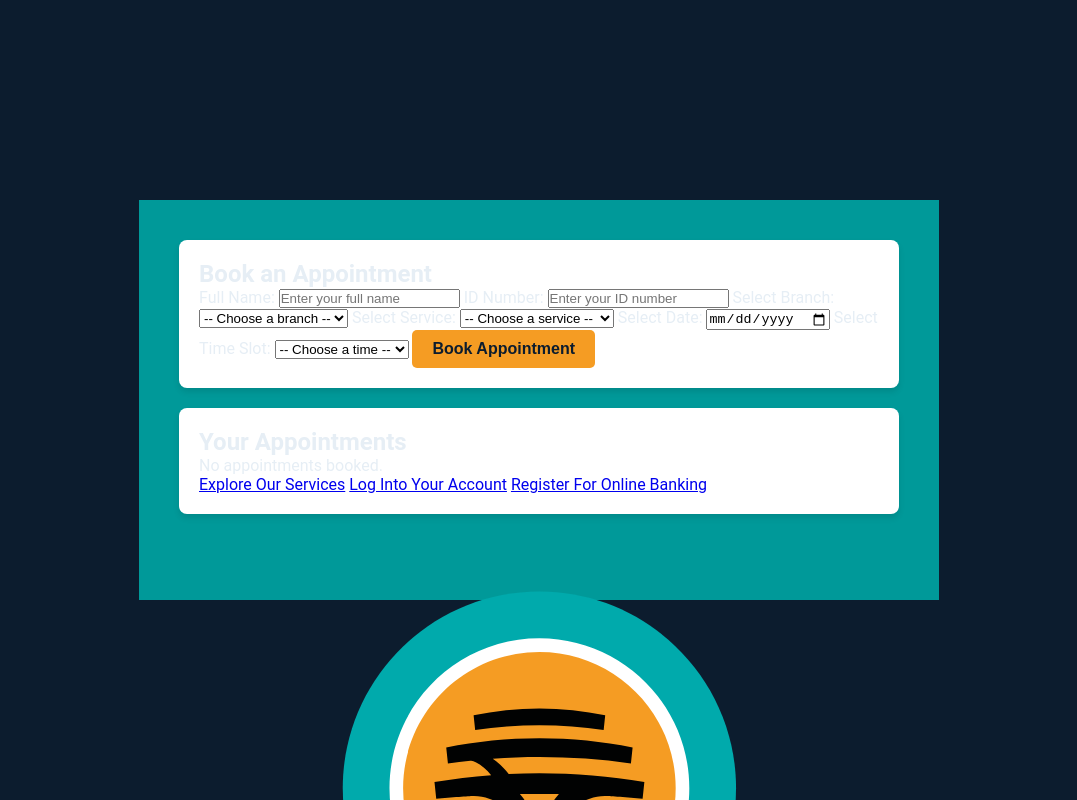
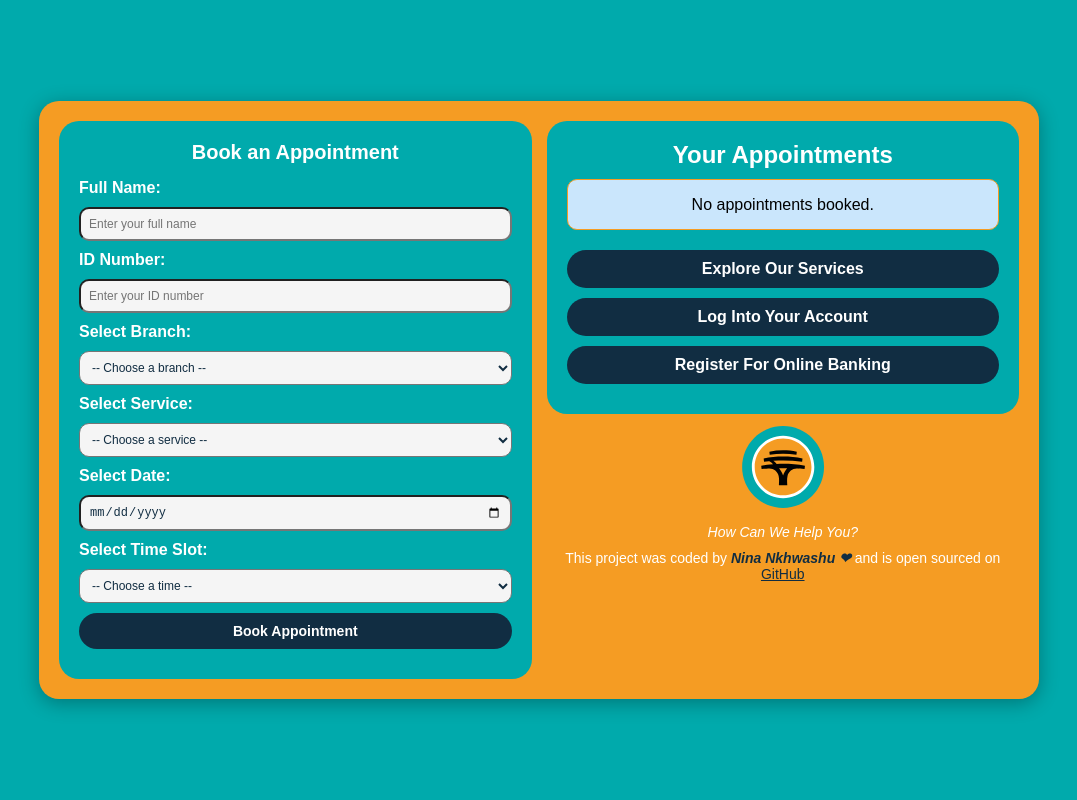
Before and after one commit to ninankhwashu/bank-appointment-online-booking, a plain HTML site: page index.html in a window 1280 px wide. Both pictures are taken after a click on the button "Get started". Shown: the top 800 px of the page, without its empty margins (101-1178 px from the left). Drawn offline with Linux system fonts and the light colour scheme.

Commit message:
Update styles.css

```diff
--- a/src/styles.css
+++ b/src/styles.css
@@ -5,13 +5,13 @@
 }
 
 body {
-  font-family: "Roboto", serif;
-  background-color: #0c1c2e;
+  font-family: "Arial", sans-serif;
+  background-color: #00aaac;
   color: #e6eef5;
-  height: 100vh;
   display: flex;
   justify-content: center;
   align-items: center;
+  height: 100vh;
 }
 
 .hidden {
@@ -23,8 +23,9 @@ body {
 }
 
 h1 {
-  font-size: 24px;
+  font-size: 30px;
   margin-bottom: 20px;
+  color: #ffffff;
 }
 
 .logo-container {
@@ -36,8 +37,8 @@ h1 {
 
 .logo-circle {
   position: relative;
-  width: 150px;
-  height: 150px;
+  width: 200px;
+  height: 200px;
   background-color: black;
   border-radius: 50%;
   display: flex;
@@ -80,47 +81,173 @@ button {
   background-color: #f59c23;
   color: #0c1c2e;
   font-weight: bold;
-  padding: 10px 20px;
+  padding: 10px 25px;
   border: none;
-  border-radius: 5px;
+  border-radius: 20px;
   cursor: pointer;
-  font-size: 16px;
+  font-size: 20px;
   transition: all 0.3s ease;
 }
 
 button:hover {
-  background-color: #009999;
+  background-color: #cae6fc;
+  color: #000000;
 }
 
-.container {
-  background-color: #009999;
-  width: 800px;
-  height: 400px;
-  margin: 20px auto;
-  padding: 40px;
+.main-content {
+  background-color: #f59c23;
+  width: 80%;
+  max-width: 1000px;
+  max-height: 600px;
+  padding: 20px;
+  border-radius: 20px;
+  box-shadow: 0 4px 20px rgba(0, 0, 0, 0.3);
 }
 
-.card {
-  background: #ffffff;
-  border-radius: 8px;
-  padding: 20px;
-  margin-bottom: 20px;
-  box-shadow: 0 4px 6px rgba(0, 0, 0, 0.1);
+.content-layout {
+  display: flex;
+  gap: 15px;
 }
 
-footer {
-  text-align: center;
-  padding: 20px;
-  background-color: #333333;
-  color: #ffffff;
-  margin-top: 20px;
+.booking-section {
+  flex: 1;
 }
 
-footer a {
-  color: #00a8e0;
-  text-decoration: none;
+.booking-form {
+  background-color: #00aaac;
+  border-radius: 20px;
+  padding: 20px;
 }
 
-footer a:hover {
-  text-decoration: underline;
+.booking-form h2 {
+  text-align: center;
+  color: #ffffff;
+  font-size: 20px;
+  margin-bottom: 15px;
 }
+
+form label {
+  color: #ffffff;
+  font-weight: bold;
+  margin-bottom: 10px;
+  display: block;
+}
+
+form input,
+form select,
+form button {
+  padding: 8px;
+  font-size: 14px;
+  margin-bottom: 10px;
+  width: 100%;
+  padding: 8px;
+  font-size: 12px;
+  margin-bottom: 10px;
+  border-radius: 10px;
+
+  background-color: #f5f5f5;
+  color: #112d42;
+}
+
+.submit-appointment {
+  border: none;
+}
+
+form input:focus,
+form select:focus {
+  outline: none;
+  border-color: #f59c23;
+}
+
+form button {
+  font-size: 14px;
+  padding: 10px 10px;
+  background-color: #112d42;
+  color: #ffffff;
+  font-weight: bold;
+  cursor: pointer;
+  transition: background-color 0.3s ease;
+  border-radius: 20px;
+}
+
+form button:hover {
+  background-color: #f59c23;
+}
+
+.appointments-section {
+  flex: 1;
+}
+
+.appointments-card {
+  background-color: #00aaac;
+  border-radius: 20px;
+  padding: 20px;
+
+  text-align: center;
+}
+
+.appointments-card h2 {
+  max-height: 200px;
+  color: #ffffff;
+  margin-bottom: 10px;
+}
+
+.appointment-details {
+  max-height: 500px;
+  color: #000000;
+  background-color: #cae6fc;
+  padding: 15px;
+  border-radius: 10px;
+  border: 1px solid #f59c23;
+  margin-bottom: 20px;
+  line-height: 1.2;
+}
+
+.appointment-details strong {
+  color: #f59c23;
+}
+
+.appointment-details.left-align {
+  text-align: left;
+}
+
+.button-link {
+  display: block;
+  background-color: #112d42;
+  color: #ffffff;
+  text-align: center;
+  font-weight: bold;
+  padding: 10px;
+  border-radius: 20px;
+  text-decoration: none;
+  margin-bottom: 10px;
+  transition: background-color 0.3s ease;
+}
+
+.button-link:hover {
+  background-color: #f59c23;
+}
+
+.branding {
+  text-align: center;
+}
+
+.branding img {
+  width: 150px;
+}
+
+.branding p {
+  color: #ffffff;
+  font-size: 14px;
+  margin-bottom: 10px;
+}
+
+.credit {
+  color: #cae6fc;
+  text-align: center;
+  font-size: 12px;
+}
+.credit a,
+strong {
+  color: #112d42;
+}
```
